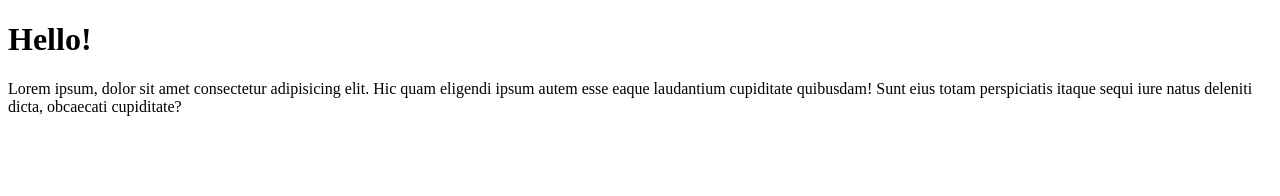
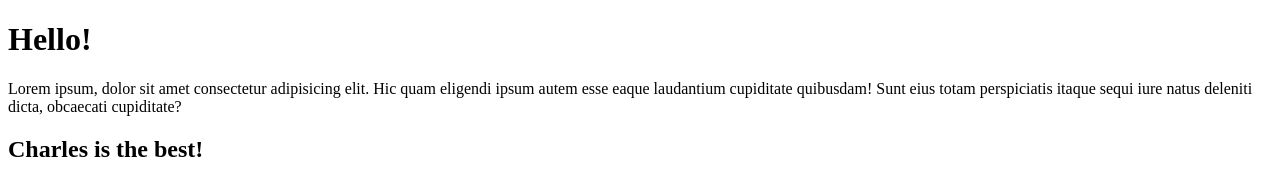
Before and after one commit to JoeLof/repo-fun, a plain HTML site: page index.html in a window 1280 px wide. Drawn offline with Linux system fonts and the light colour scheme.

Commit message:
charleses commit

```diff
--- a/index.html
+++ b/index.html
@@ -9,6 +9,7 @@
 <body>
     <h1>Hello!</h1>
     <p>Lorem ipsum, dolor sit amet consectetur adipisicing elit. Hic quam eligendi ipsum autem esse eaque laudantium cupiditate quibusdam! Sunt eius totam perspiciatis itaque sequi iure natus deleniti dicta, obcaecati cupiditate?</p>
+    <h2>Charles is the best!</h2>
 
     <script src="script.js"></script>
 </body>
```
